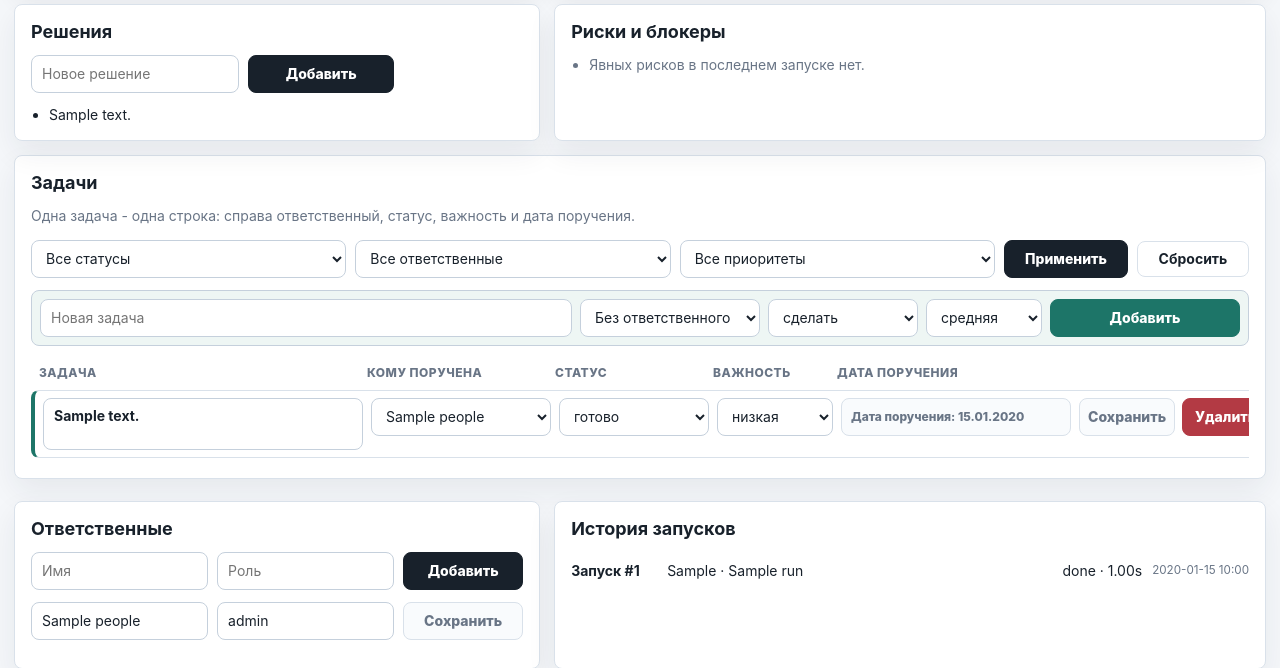
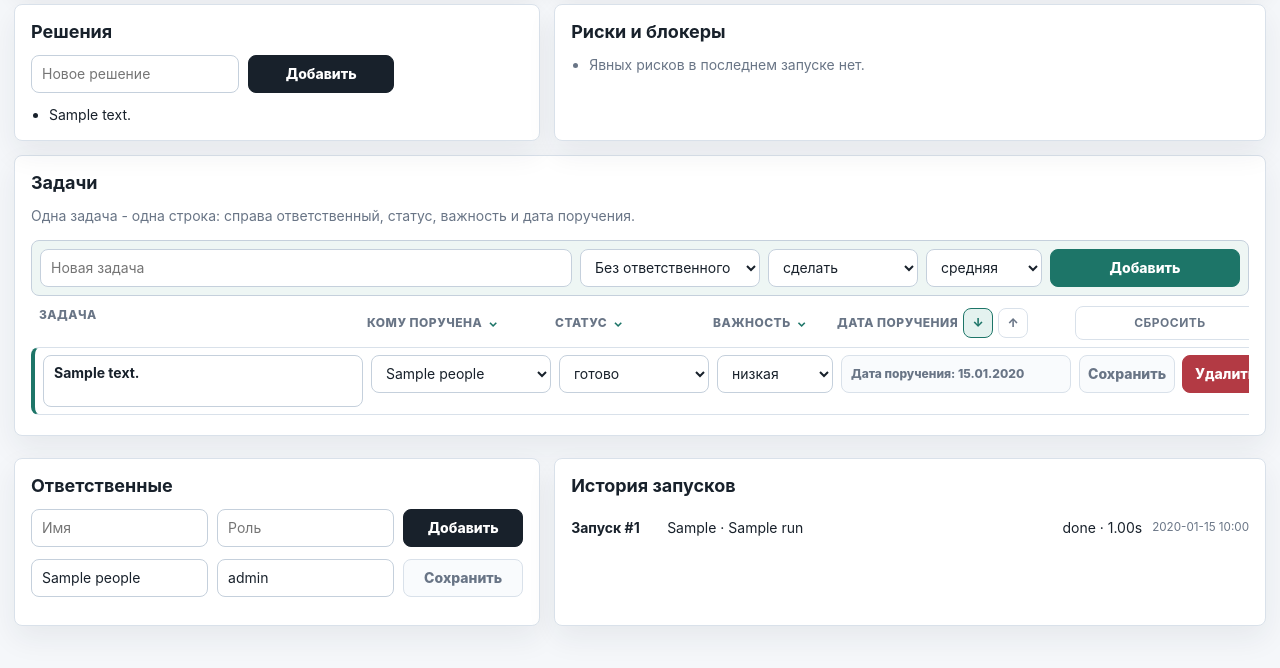
Before and after one commit to raiden-62/Meeting-Knowledge-Extractor, a FastAPI app: page /projects/1 in a window 1280 px wide. Shown: the part 1469-2137 px from the top of the page. Run offline with FastAPI, Linux system fonts and the light colour scheme; tables that the repository leaves empty hold one stand-in row (values such as "Sample post").

Commit message:
Added filtering and sorting

```diff
--- a/app/frontend/static/styles.css
+++ b/app/frontend/static/styles.css
@@ -642,6 +642,100 @@ button:disabled {
     text-transform: uppercase;
 }
 
+.task-filter-head {
+    align-items: start;
+    margin-bottom: 7px;
+}
+
+.filter-menu {
+    position: relative;
+    min-width: 0;
+}
+
+.filter-menu summary {
+    min-height: 34px;
+    display: flex;
+    align-items: center;
+    cursor: pointer;
+    list-style: none;
+}
+
+.filter-menu summary::-webkit-details-marker {
+    display: none;
+}
+
+.filter-menu summary::after {
+    content: "⌄";
+    margin-left: 6px;
+    color: var(--accent);
+}
+
+.filter-options {
+    position: absolute;
+    top: 36px;
+    left: 0;
+    z-index: 5;
+    display: grid;
+    gap: 7px;
+    width: max-content;
+    min-width: 170px;
+    max-width: 280px;
+    padding: 10px;
+    border: 1px solid var(--border-strong);
+    border-radius: var(--radius);
+    background: white;
+    box-shadow: var(--shadow);
+    color: var(--ink);
+    font-size: 13px;
+    font-weight: 700;
+    letter-spacing: 0;
+    text-transform: none;
+}
+
+.filter-options label {
+    display: flex;
+    align-items: center;
+    gap: 8px;
+    margin: 0;
+    font-size: 13px;
+    font-weight: 700;
+}
+
+.filter-options input {
+    width: auto;
+    min-height: 0;
+}
+
+.date-sort {
+    display: flex;
+    align-items: center;
+    gap: 5px;
+    min-height: 34px;
+}
+
+.date-sort button {
+    width: 30px;
+    min-height: 30px;
+    padding: 0;
+    border-color: var(--border);
+    background: var(--surface);
+    color: var(--muted);
+}
+
+.date-sort button.active,
+.date-sort button:hover {
+    border-color: var(--accent);
+    background: var(--accent-soft);
+    color: var(--accent);
+    filter: none;
+}
+
+.task-filter-head .ghost-link {
+    min-height: 34px;
+    padding: 5px 9px;
+    justify-self: stretch;
+}
+
 .review-meta span,
 .review-meta small {
     overflow: hidden;
--- a/app/frontend/templates/base.html
+++ b/app/frontend/templates/base.html
@@ -149,11 +149,14 @@
 
             document.addEventListener("submit", (event) => {
                 const form = event.target;
-                if (form instanceof HTMLFormElement && form.method.toLowerCase() === "post") {
-                    if (form.matches("[data-dirty-check]") && snapshot(form) === form.dataset.initialSnapshot) {
-                        event.preventDefault();
-                        return;
-                    }
+                if (!(form instanceof HTMLFormElement)) {
+                    return;
+                }
+                if (form.matches("[data-dirty-check]") && snapshot(form) === form.dataset.initialSnapshot) {
+                    event.preventDefault();
+                    return;
+                }
+                if (form.method.toLowerCase() === "post" || form.matches("[data-preserve-scroll]")) {
                     sessionStorage.setItem(key, String(window.scrollY));
                 }
             });
--- a/app/frontend/templates/project_detail.html
+++ b/app/frontend/templates/project_detail.html
@@ -312,29 +312,6 @@
         </div>
     </div>
 
-    <form class="filters" method="get" action="/projects/{{ project.id }}">
-        <select name="status">
-            <option value="">Все статусы</option>
-            <option value="todo" {% if filters.status == "todo" %}selected{% endif %}>сделать</option>
-            <option value="in_progress" {% if filters.status == "in_progress" %}selected{% endif %}>в работе</option>
-            <option value="done" {% if filters.status == "done" %}selected{% endif %}>готово</option>
-        </select>
-        <select name="person_id">
-            <option value="">Все ответственные</option>
-            {% for person in people %}
-            <option value="{{ person.id }}" {% if filters.person_id|string == person.id|string %}selected{% endif %}>{{ person.name }}</option>
-            {% endfor %}
-        </select>
-        <select name="priority">
-            <option value="">Все приоритеты</option>
-            <option value="low" {% if filters.priority == "low" %}selected{% endif %}>низкая</option>
-            <option value="medium" {% if filters.priority == "medium" %}selected{% endif %}>средняя</option>
-            <option value="high" {% if filters.priority == "high" %}selected{% endif %}>высокая</option>
-        </select>
-        <button type="submit">Применить</button>
-        <a class="ghost-link" href="/projects/{{ project.id }}">Сбросить</a>
-    </form>
-
     <div class="task-workspace">
         <form action="/projects/{{ project.id }}/tasks" method="post" class="task-add-row">
             <input type="text" name="description" placeholder="Новая задача" required>
@@ -357,14 +334,43 @@
             <button type="submit" class="primary">Добавить</button>
         </form>
 
-        <div class="task-list-head">
+        <form class="task-list-head task-filter-head" method="get" action="/projects/{{ project.id }}" data-preserve-scroll>
+            {% if filters.q %}<input type="hidden" name="q" value="{{ filters.q }}">{% endif %}
             <span>Задача</span>
-            <span>Кому поручена</span>
-            <span>Статус</span>
-            <span>Важность</span>
-            <span>Дата поручения</span>
-            <span></span>
-        </div>
+            <details class="filter-menu">
+                <summary>Кому поручена</summary>
+                <div class="filter-options">
+                    {% for person in people %}
+                    <label>
+                        <input type="checkbox" name="person_id" value="{{ person.id }}" {% if person.id in filters.person_ids %}checked{% endif %} onchange="this.form.requestSubmit()">
+                        {{ person.name }}
+                    </label>
+                    {% endfor %}
+                </div>
+            </details>
+            <details class="filter-menu">
+                <summary>Статус</summary>
+                <div class="filter-options">
+                    <label><input type="checkbox" name="status" value="todo" {% if "todo" in filters.statuses %}checked{% endif %} onchange="this.form.requestSubmit()"> сделать</label>
+                    <label><input type="checkbox" name="status" value="in_progress" {% if "in_progress" in filters.statuses %}checked{% endif %} onchange="this.form.requestSubmit()"> в работе</label>
+                    <label><input type="checkbox" name="status" value="done" {% if "done" in filters.statuses %}checked{% endif %} onchange="this.form.requestSubmit()"> готово</label>
+                </div>
+            </details>
+            <details class="filter-menu">
+                <summary>Важность</summary>
+                <div class="filter-options">
+                    <label><input type="checkbox" name="priority" value="low" {% if "low" in filters.priorities %}checked{% endif %} onchange="this.form.requestSubmit()"> низкая</label>
+                    <label><input type="checkbox" name="priority" value="medium" {% if "medium" in filters.priorities %}checked{% endif %} onchange="this.form.requestSubmit()"> средняя</label>
+                    <label><input type="checkbox" name="priority" value="high" {% if "high" in filters.priorities %}checked{% endif %} onchange="this.form.requestSubmit()"> высокая</label>
+                </div>
+            </details>
+            <div class="date-sort">
+                <span>Дата поручения</span>
+                <button type="submit" name="sort_date" value="desc" class="{% if filters.sort_date == 'desc' %}active{% endif %}" aria-label="Сначала новые">↓</button>
+                <button type="submit" name="sort_date" value="asc" class="{% if filters.sort_date == 'asc' %}active{% endif %}" aria-label="Сначала старые">↑</button>
+            </div>
+            <a class="ghost-link" href="/projects/{{ project.id }}{% if filters.q %}?q={{ filters.q }}{% endif %}">Сбросить</a>
+        </form>
 
         <div class="task-list">
         {% for task in tasks %}
--- a/app/web/routes.py
+++ b/app/web/routes.py
@@ -284,10 +284,8 @@ def remove_project(project_id: int, db: Session = Depends(get_db)):
 def project_detail(
     request: Request,
     project_id: int,
-    status: str | None = None,
-    person_id: str | None = None,
-    priority: str | None = None,
     q: str | None = None,
+    sort_date: str = "desc",
     db: Session = Depends(get_db),
 ):
     project = db.query(models.Project).filter(models.Project.id == project_id).first()
@@ -328,15 +326,40 @@ def project_detail(
         .order_by(models.TaskSuggestion.created_at.desc())
         .all()
     )
+    query_params = request.query_params
+    selected_statuses = [
+        validate_status(value)
+        for value in query_params.getlist("status")
+        if value.strip()
+    ]
+    selected_priorities = [
+        validate_priority(value)
+        for value in query_params.getlist("priority")
+        if value.strip()
+    ]
+    selected_person_ids = [
+        parsed
+        for parsed in (
+            parse_optional_int(value, "person_id")
+            for value in query_params.getlist("person_id")
+            if value.strip()
+        )
+        if parsed is not None
+    ]
+    sort_date = sort_date if sort_date in {"asc", "desc"} else "desc"
+
     tasks_query = db.query(models.Task).filter(models.Task.project_id == project_id)
-    selected_person_id = parse_optional_int(person_id, "person_id")
-    if status:
-        tasks_query = tasks_query.filter(models.Task.status == status)
-    if selected_person_id:
-        tasks_query = tasks_query.filter(models.Task.person_id == selected_person_id)
-    if priority:
-        tasks_query = tasks_query.filter(models.Task.priority == priority)
-    tasks = tasks_query.order_by(models.Task.created_at.desc()).all()
+    if selected_statuses:
+        tasks_query = tasks_query.filter(models.Task.status.in_(selected_statuses))
+    if selected_person_ids:
+        tasks_query = tasks_query.filter(models.Task.person_id.in_(selected_person_ids))
+    if selected_priorities:
+        tasks_query = tasks_query.filter(models.Task.priority.in_(selected_priorities))
+    tasks = tasks_query.all()
+    tasks.sort(
+        key=lambda task: (task.meeting_date, task.created_at, task.id),
+        reverse=sort_date == "desc",
+    )
     decisions = (
         db.query(models.Decision)
         .filter(models.Decision.project_id == project_id)
@@ -370,10 +393,11 @@ def project_detail(
             "search": find_project_matches(project_id, q, db),
             "task_stats": task_stats,
             "filters": {
-                "status": status or "",
-                "person_id": selected_person_id or "",
-                "priority": priority or "",
+                "statuses": selected_statuses,
+                "person_ids": selected_person_ids,
+                "priorities": selected_priorities,
                 "q": q or "",
+                "sort_date": sort_date,
             },
             "today_date": app_now().date().isoformat(),
         },
```
Also changed, not shown: app/tests/test_api.py (+81 -1 lines).
